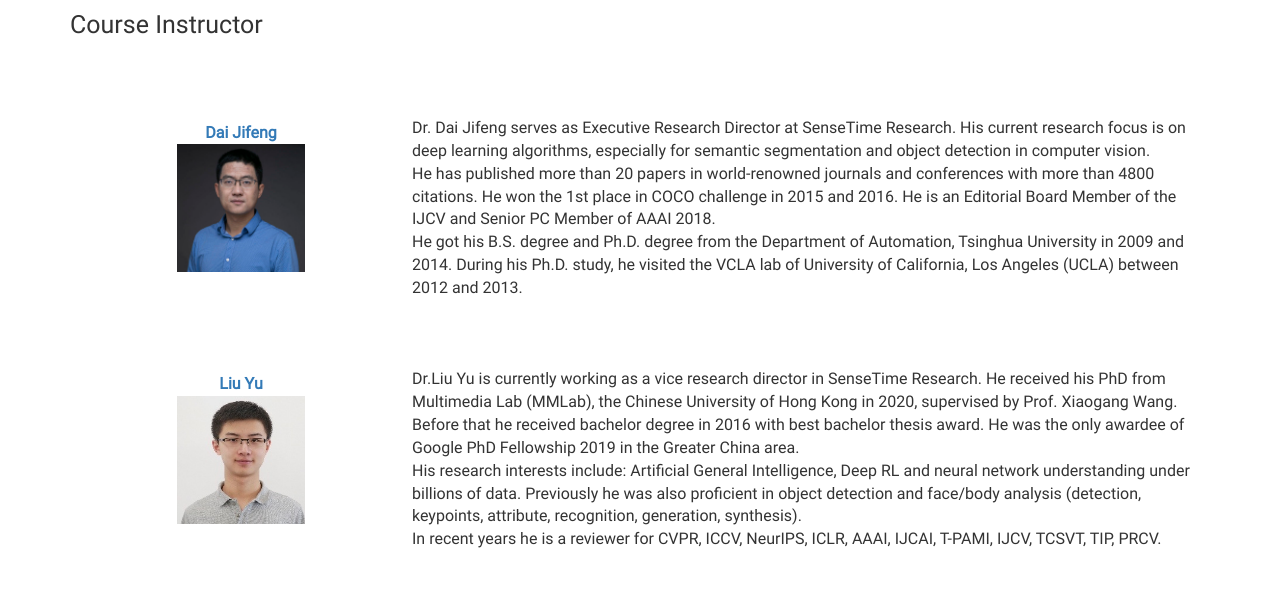
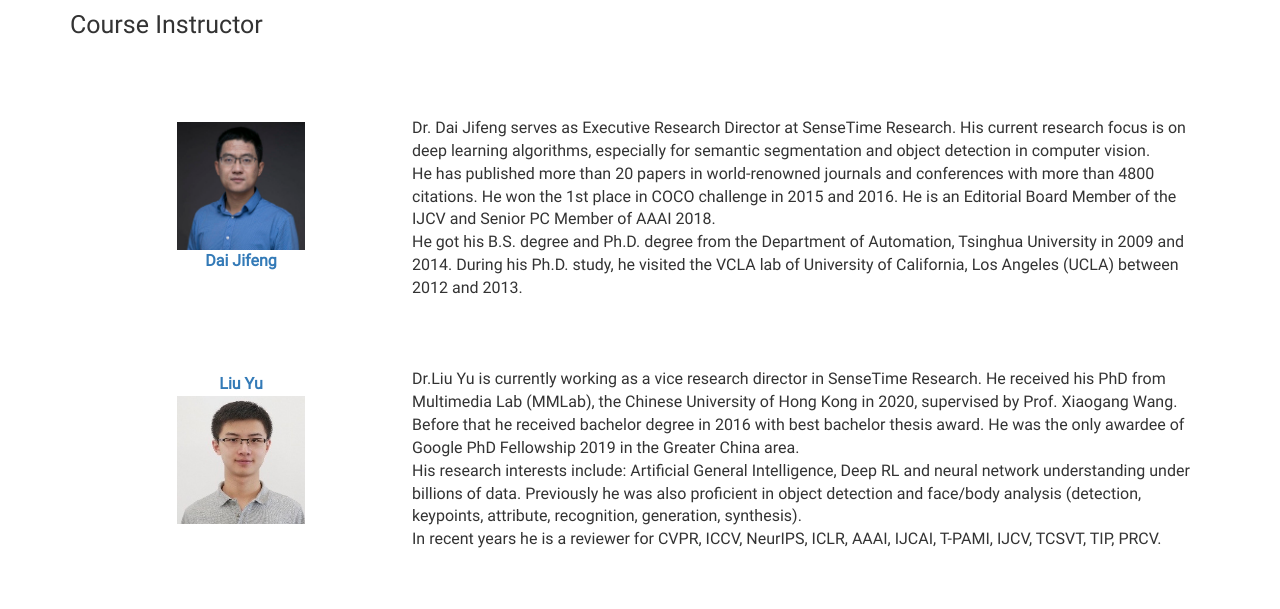
Before and after one commit to thu-acv/thu-acv.github.io, a plain HTML site: page speakers.html in a window 1280 px wide. Shown: the part 112-721 px from the top of the page. Drawn offline with nearby package versions, Linux system fonts and the light colour scheme.

Commit message:
Update speakers.html

```diff
--- a/speakers.html
+++ b/speakers.html
@@ -56,7 +56,7 @@
                     <tbody>
                     <!-- Dai Jifeng -->
                     <tr>
-                        <td width="30%"><center><b><a href="https://jifengdai.org/" target="_blank">Dai Jifeng</a></b><br><img src="images/daijifeng.jpg" width="128"></center></td>
+                        <td width="30%"><center><img src="images/daijifeng.jpg" width="128"><br><b><a href="https://jifengdai.org/" target="_blank">Dai Jifeng</a></b></center></td>
                         <td style="vertical-align:middle;" width="80%" valign="center">
                             <br> <br> Dr. Dai Jifeng serves as Executive Research Director at SenseTime Research. His current research focus is on deep learning algorithms, especially for semantic segmentation and object detection in computer vision. <br>
                             He has published more than 20 papers in world-renowned journals and conferences with more than 4800 citations. He won the 1st place in COCO challenge in 2015 and 2016. He is an Editorial Board Member of the IJCV and Senior PC Member of AAAI 2018. <br>
```
